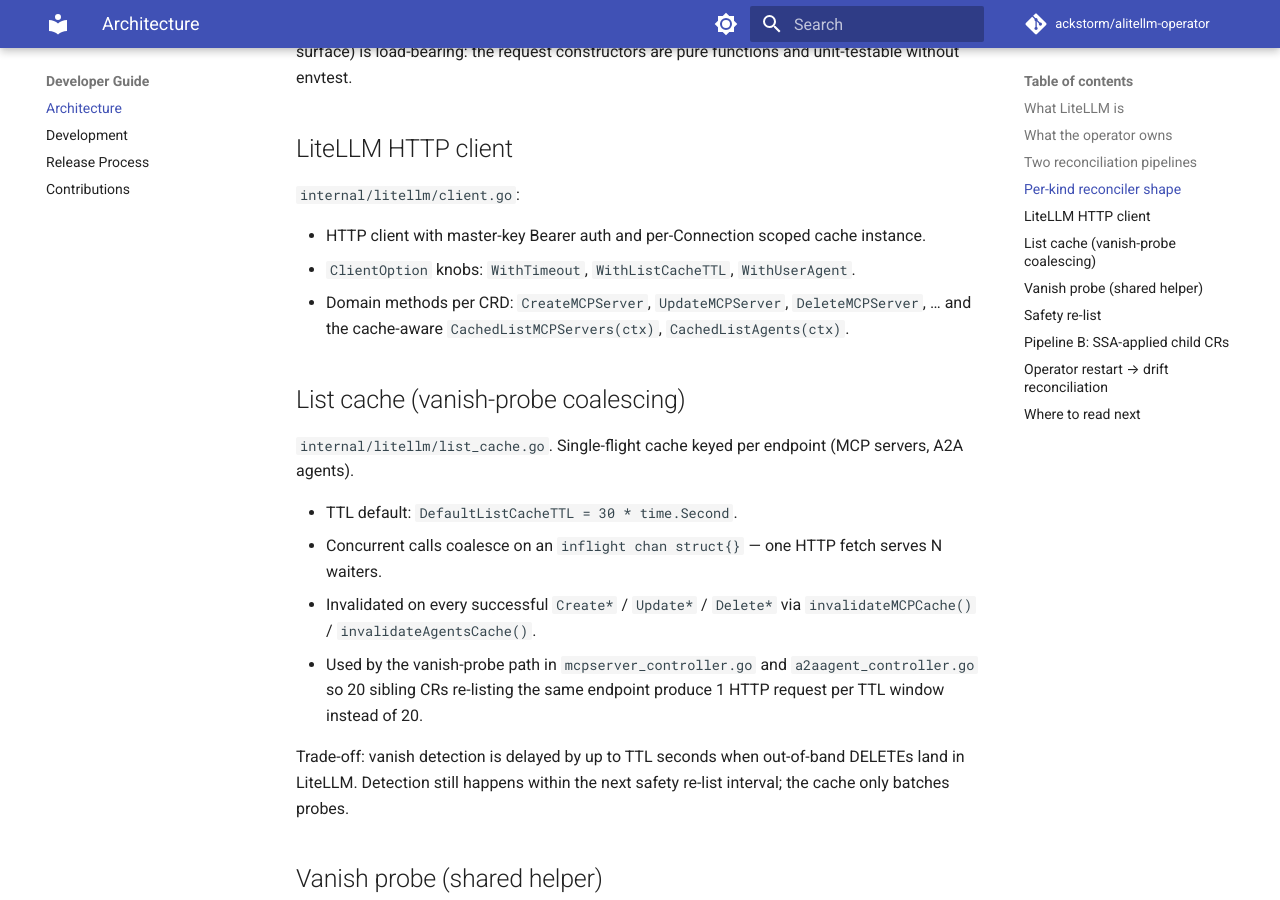
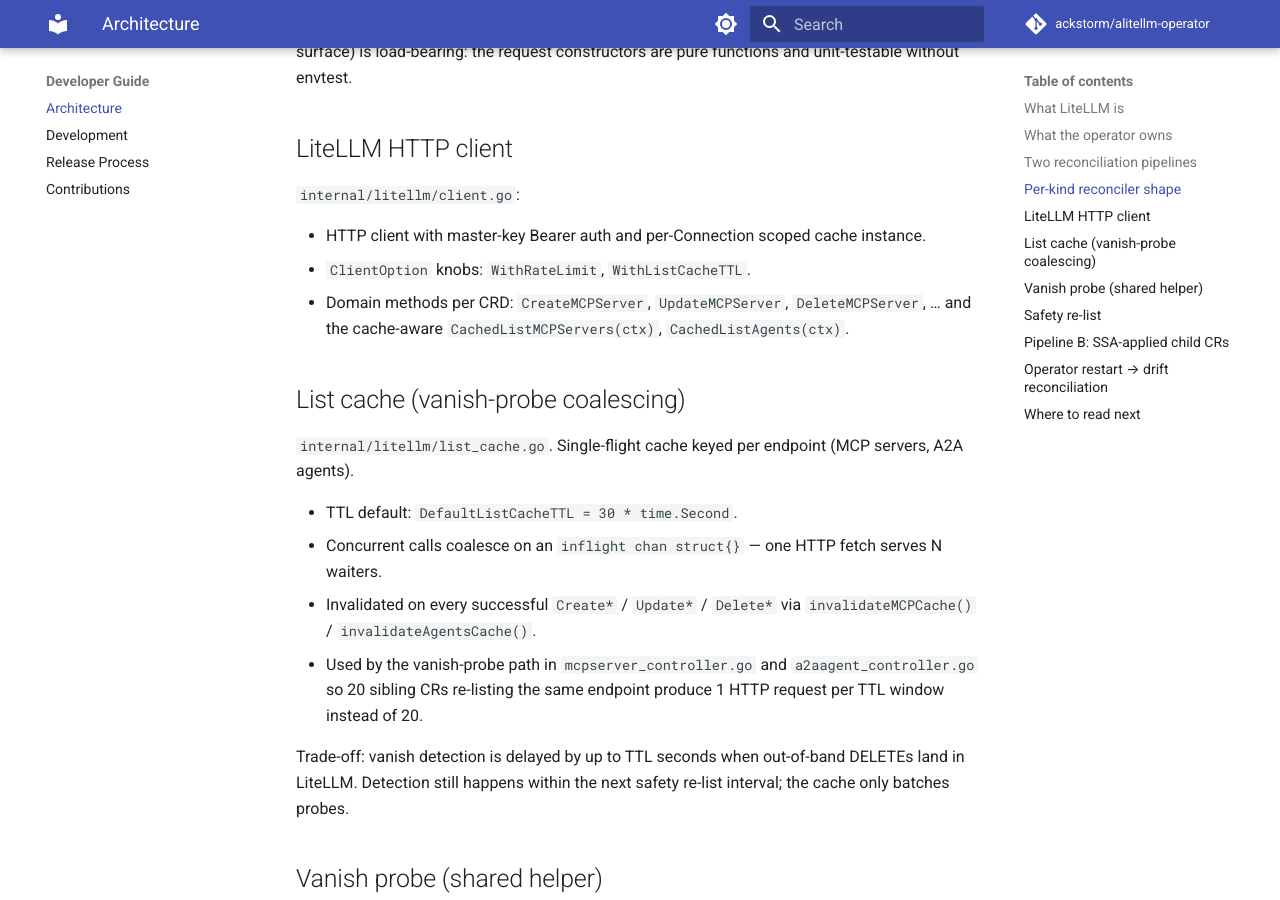
Before and after one commit to ackstorm/alitellm-operator, an MkDocs documentation site: the page built from docs/developer-guide/architecture.md, in a window 1280 px wide and 900 px high, scrolled down 2505 px. Built offline with MkDocs 1.6.1 and Material for MkDocs 9.7.7, drawn with Linux system fonts in a browser that asks for light colours; comment, search, counter and statistics services are not loaded; the version menu is left out.

Commit message:
docs: fix architecture.md ClientOptions + discovery HTTP-client timeout godoc (#66)
Two docs-vs-code drifts:

1. docs/developer-guide/architecture.md listed `WithTimeout` and `WithUserAgent`
   as ClientOption knobs — neither exists. The real exported options in
   internal/litellm/client.go are `WithRateLimit` and `WithListCacheTTL`.

2. internal/providers/interface.go godoc claimed the discovery HTTP client has
   a "30s Timeout per D-02". Production (cmd/main.go) wires Timeout: 10s with a
   30s Transport.IdleConnTimeout — the godoc conflated the idle-conn timeout
   with the total-request timeout. Corrected to state both values explicitly.

Closes #66

Co-Authored-By: Claude Opus 4.8 (1M context) <noreply@anthropic.com>

```diff
--- a/docs/developer-guide/architecture.md
+++ b/docs/developer-guide/architecture.md
@@ -76,8 +76,7 @@ constructors are pure functions and unit-testable without envtest.
 
 - HTTP client with master-key Bearer auth and per-Connection scoped
   cache instance.
-- `ClientOption` knobs: `WithTimeout`, `WithListCacheTTL`,
-  `WithUserAgent`.
+- `ClientOption` knobs: `WithRateLimit`, `WithListCacheTTL`.
 - Domain methods per CRD: `CreateMCPServer`, `UpdateMCPServer`,
   `DeleteMCPServer`, … and the cache-aware
   `CachedListMCPServers(ctx)`, `CachedListAgents(ctx)`.
```
Also changed, not shown: 1 other file.
